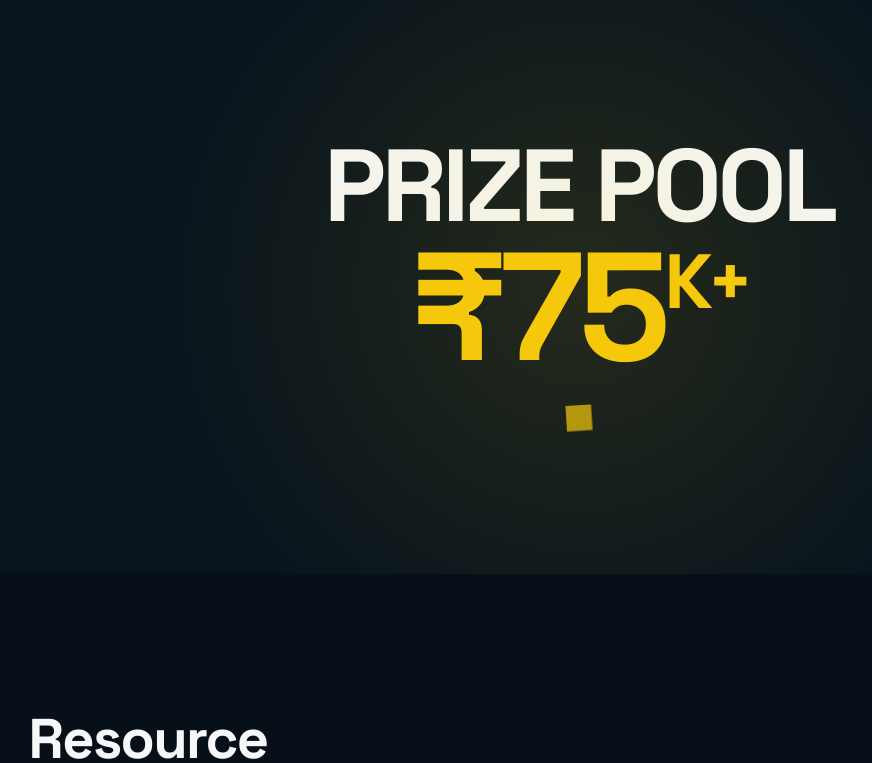
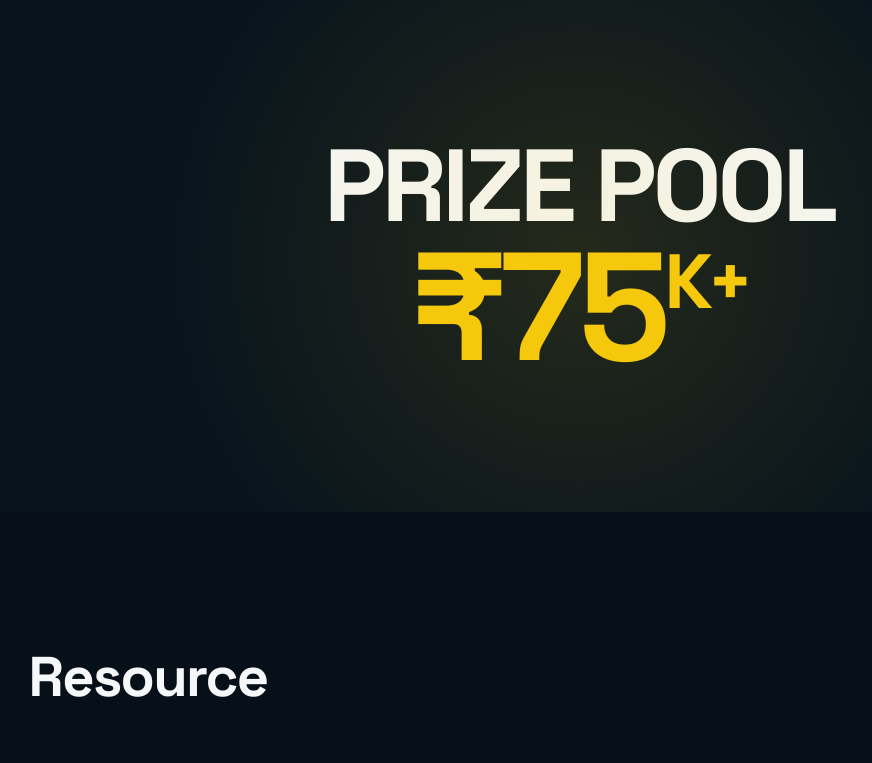
Before and after one commit to VMedithon/website, a React (Vite) app: page / in a window 1280 px wide. Shown: the part 4443-5206 px from the top of the page, without its empty margins (61-933 px from the left). Built offline with nearby package versions, Linux system fonts and the light colour scheme.

Commit message:
chore(prize): remove the spinning diamond ornament
Drop the decorative .prize-diamond element and its rotate-diamond
keyframes.

```diff
--- a/src/App.tsx
+++ b/src/App.tsx
@@ -435,7 +435,6 @@ function Prize() {
 			<Anchor id="prizes" />
 			<h2>PRIZE POOL</h2>
 			<div className="prize-amount">₹{value}<span>K+</span></div>
-			<div className="prize-diamond" />
 		</section>
 	);
 }
--- a/src/styles.css
+++ b/src/styles.css
@@ -189,8 +189,6 @@
 .prize-section h2{font:700 clamp(52px,8vw,120px)/.9 "Space Grotesk",sans-serif;letter-spacing:-.04em;margin:0 0 10px;color:#f5f7f8}
 .prize-amount{font:800 clamp(64px,12vw,180px)/.85 "Space Grotesk",sans-serif;letter-spacing:-.04em;color:var(--brand-gold);margin:0}
 .prize-amount span{font-size:.5em;vertical-align:super}
-.prize-diamond{width:32px;height:32px;margin:30px auto 0;background:var(--brand-gold);transform:rotate(45deg) scale(.8);opacity:.7;animation:rotate-diamond 8s linear infinite}
-@keyframes rotate-diamond{to{transform:rotate(405deg) scale(.8)}}
 
 /* ============ RESOURCES ============ */
 .resources-grid{display:grid;grid-template-columns:repeat(3,1fr);gap:20px}
```
